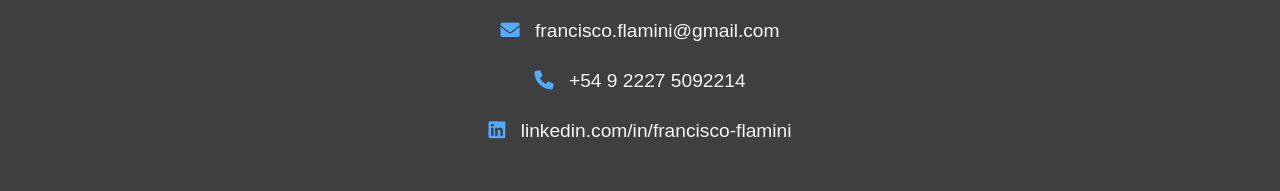
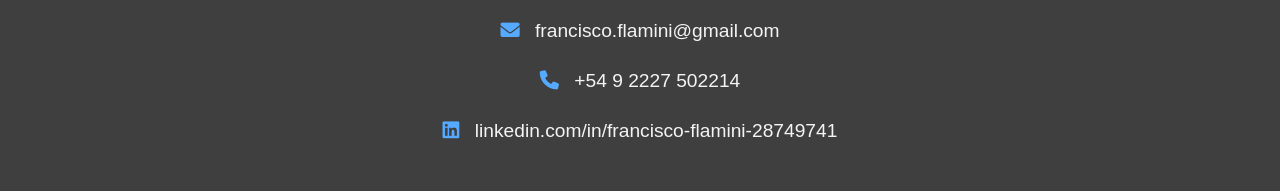
Before and after one commit to FranciscoFlaimi/Proyecto_Web, a plain HTML site: page SitioWeb/index.html in a window 1280 px wide. Shown: the part 6361-6552 px from the top of the page. Drawn offline with Linux system fonts and the light colour scheme.

Commit message:
Version1.1

```diff
--- a/SitioWeb/index.html
+++ b/SitioWeb/index.html
@@ -271,8 +271,8 @@
             <p>Si deseas ponerte en contacto conmigo, puedes hacerlo a través de los siguientes medios:</p>
             <div class="info-contacto">
                 <p><i class="fas fa-envelope"></i> <a href="mailto:francisco.flamini@gmail.com">francisco.flamini@gmail.com</a></p>
-                <p><i class="fas fa-phone"></i> <a href="tel:+5492227502214">+54 9 2227 5092214</a></p>
-                <p><i class="fab fa-linkedin"></i> <a href="https://linkedin.com/in/francisco-flamini" target="_blank">linkedin.com/in/francisco-flamini</a></p>
+                <p><i class="fas fa-phone"></i> <a href="tel:+5492227502214">+54 9 2227 502214</a></p>
+                <p><i class="fab fa-linkedin"></i> <a href="https://www.linkedin.com/in/francisco-flamini-28749741" target="_blank">linkedin.com/in/francisco-flamini-28749741</a></p>
             </div>
         </div>
     </section>
```
